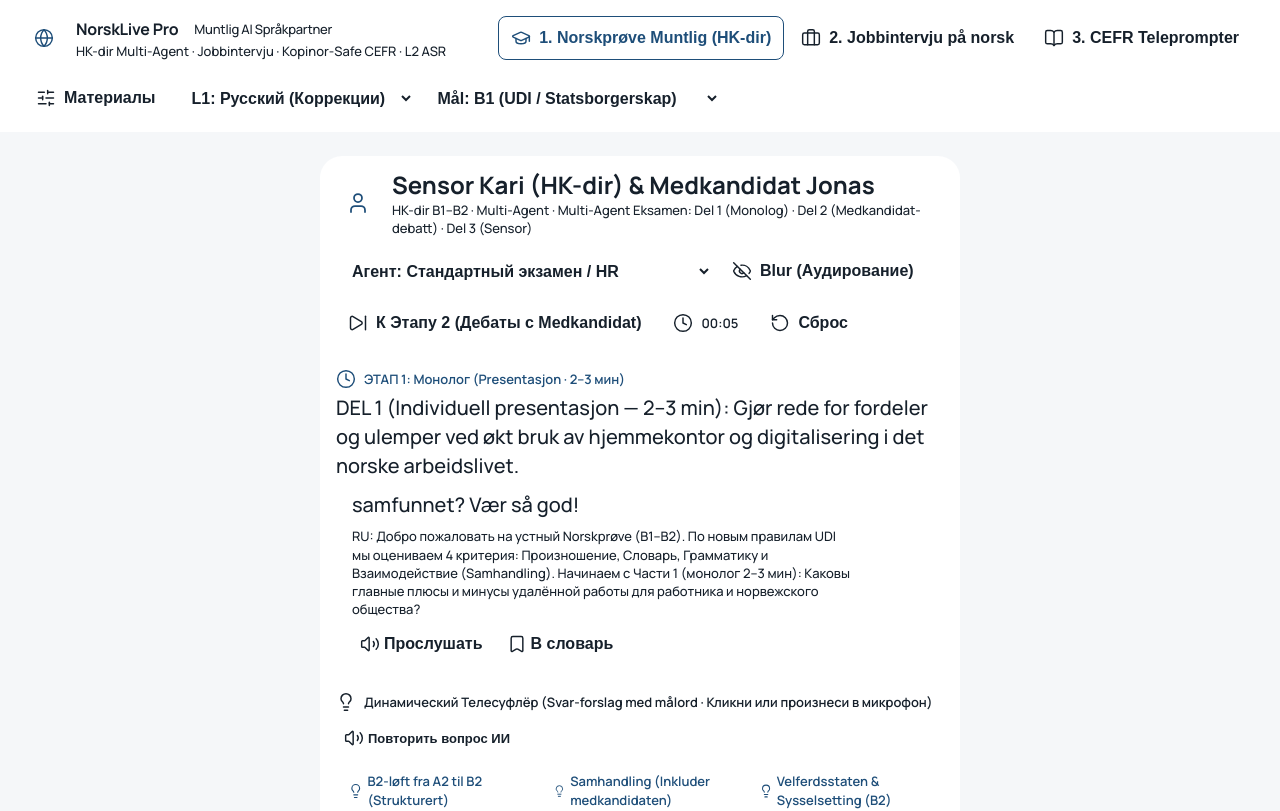
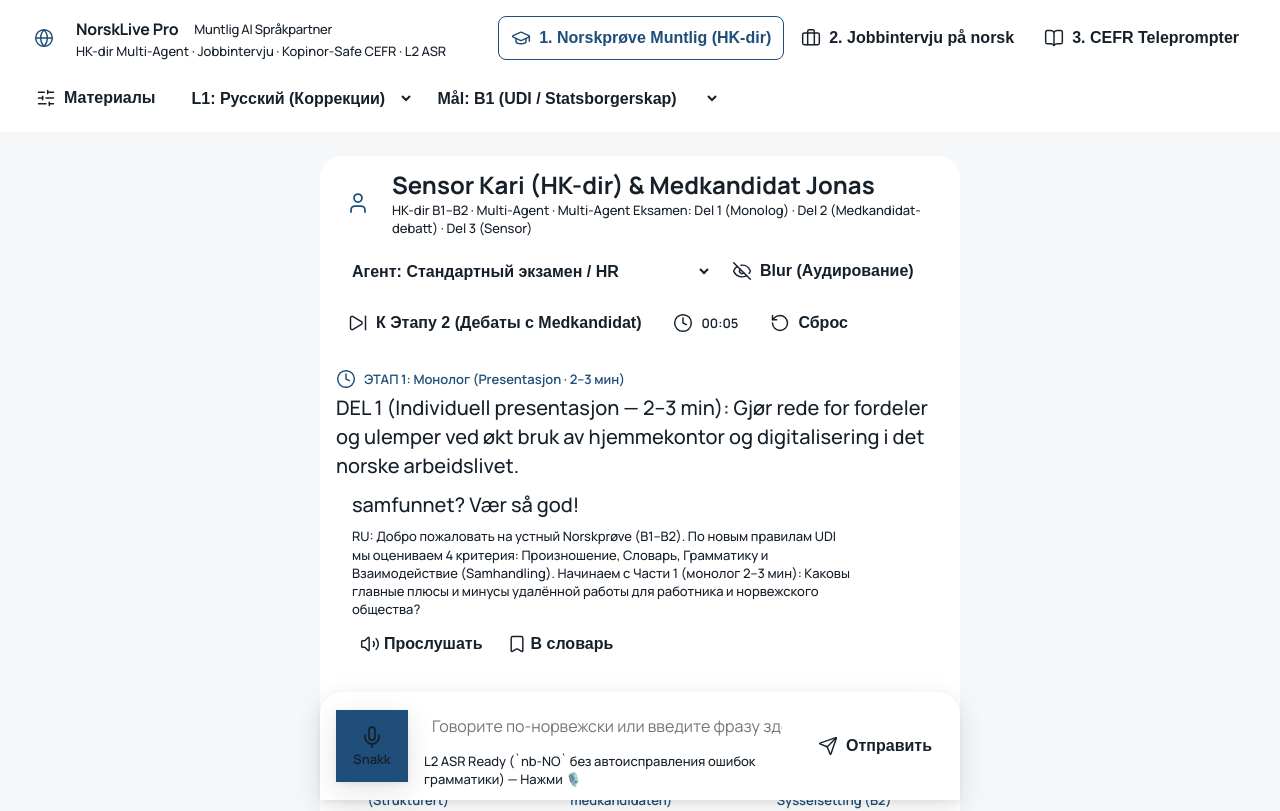
Before and after one commit to mironenkokonstantin1984-netizen/norsklive-pro-saas, a Next.js app: page / in a window 1280 px wide. Shown: the top 811 px of the page. Built offline with nearby package versions, Linux system fonts and the light colour scheme.

Commit message:
style(m1c-1): pin MicButton bottom dock to viewport bottom and update screenshots

```diff
--- a/src/app/studio/studio.css
+++ b/src/app/studio/studio.css
@@ -203,6 +203,7 @@ body {
   width: 100%;
   max-width: 40rem;
   margin: 0 auto;
+  padding-bottom: 7.5rem;
   overflow: visible;
 }
 
@@ -761,14 +762,18 @@ body {
 
 /* VOICE DOCK & 72PX MICBUTTON (DESIGN SYSTEM §8) */
 .voice-dock {
-  position: sticky;
+  position: fixed;
   bottom: 0;
-  z-index: 30;
+  left: 50%;
+  transform: translateX(-50%);
+  width: 100%;
+  max-width: 40rem;
+  z-index: 40;
   padding: var(--space-3) var(--space-4);
   background: var(--surface);
-  border-top: 1px solid var(--border);
-  border-bottom-left-radius: var(--radius-lg);
-  border-bottom-right-radius: var(--radius-lg);
+  border: 1px solid var(--border);
+  border-top-left-radius: var(--radius-lg);
+  border-top-right-radius: var(--radius-lg);
   box-shadow: var(--shadow-float);
   display: flex;
   align-items: center;
```
Also changed, not shown: 4 other files (tests, documents, lock files or other folders).
